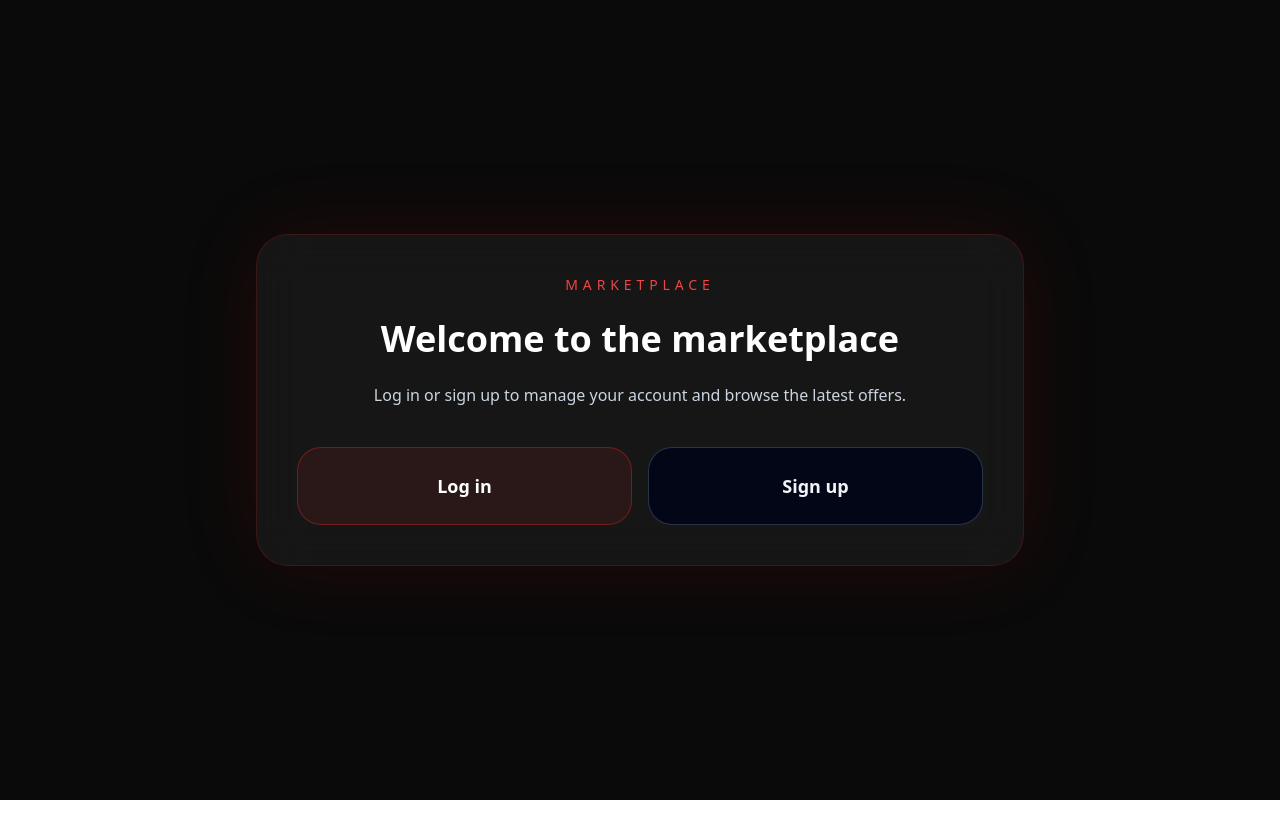
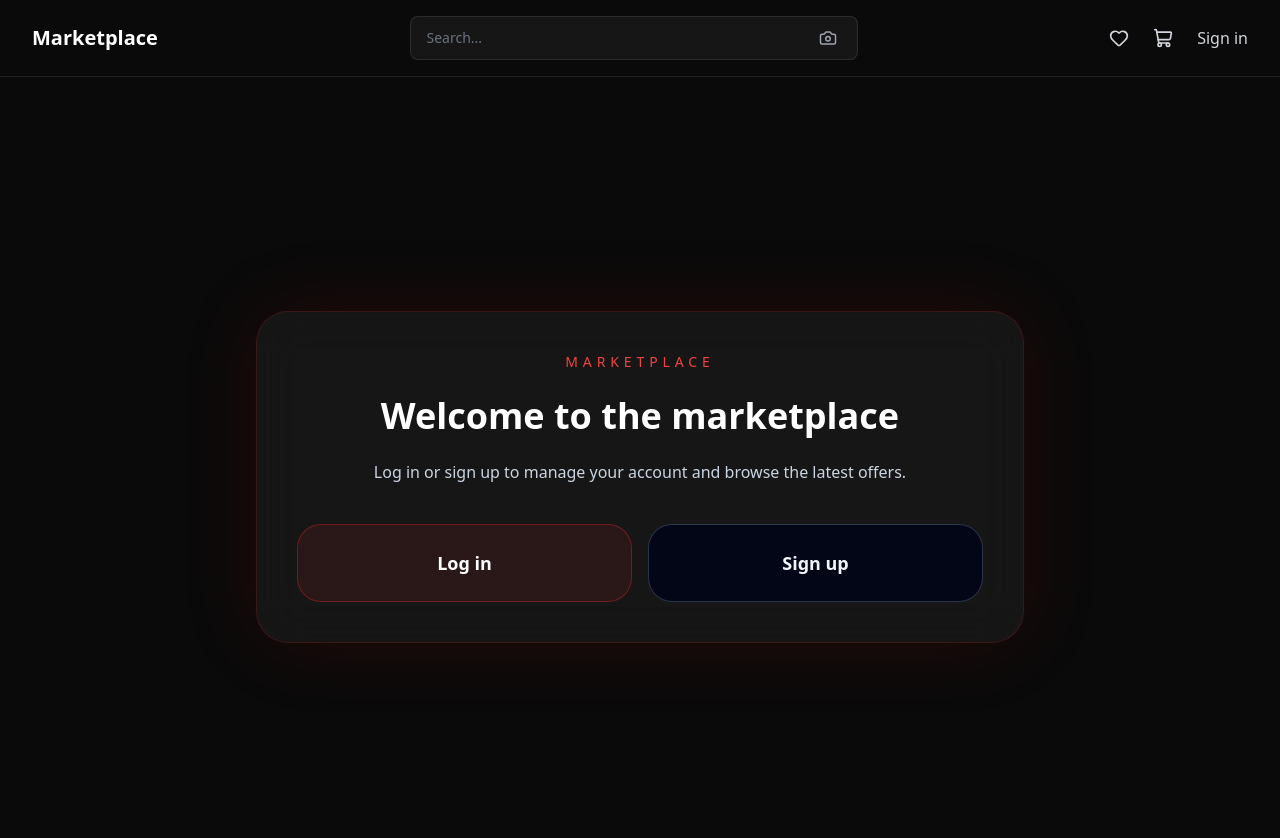
Before and after one commit to ramzi0830/marketplace, a React (Vite) app: page / in a window 1280 px wide. Shown: the top 838 px of the page. Before the commit the page ends 800 px from the top, so only its background shows below. Built offline with nearby package versions, Linux system fonts and the light colour scheme; no server answers.

Commit message:
phase 6.2 done - responsive header on every page

```diff
--- a/src/App.jsx
+++ b/src/App.jsx
@@ -2,6 +2,7 @@ import { Link, Routes, Route, useParams } from "react-router-dom";
 import Login from "./pages/Login.jsx";
 import Signup from "./pages/Signup.jsx";
 import { ProtectedRoute } from "./components/ProtectedRoute.jsx";
+import Header from "./components/Header.jsx";
 
 function ListingPage() {
   const { id } = useParams();
@@ -23,7 +24,9 @@ function ProfilePage() {
 
 function App() {
   return (
-    <Routes>
+    <>
+      <Header />
+      <Routes>
       <Route
         path="/"
         element={
@@ -106,6 +109,7 @@ function App() {
         }
       />
     </Routes>
+    </>
   );
 }
 
--- /dev/null
+++ b/src/components/Header.jsx
@@ -0,0 +1,241 @@
+import { useState, useRef, useEffect } from "react";
+import { Link, useNavigate, useLocation } from "react-router-dom";
+import { Heart, ShoppingCart, Menu, X, Camera, LogOut, ChevronDown, User } from "lucide-react";
+import { useAuth } from "../context/AuthContext";
+
+export default function Header() {
+  const [mobileMenuOpen, setMobileMenuOpen] = useState(false);
+  const [dropdownOpen, setDropdownOpen] = useState(false);
+  const [searchQuery, setSearchQuery] = useState("");
+  const dropdownRef = useRef(null);
+  const navigate = useNavigate();
+  const { user, signOut } = useAuth();
+
+  const handleSearchSubmit = (e) => {
+    e.preventDefault();
+    if (searchQuery.trim()) {
+      navigate(`/browse?q=${encodeURIComponent(searchQuery.trim())}`);
+      setSearchQuery("");
+      setMobileMenuOpen(false);
+    }
+  };
+
+  const handleSignOut = async () => {
+    await signOut();
+    navigate("/");
+    setDropdownOpen(false);
+  };
+
+  useEffect(() => {
+    const handleClickOutside = (e) => {
+      if (dropdownRef.current && !dropdownRef.current.contains(e.target)) {
+        setDropdownOpen(false);
+      }
+    };
+    document.addEventListener("mousedown", handleClickOutside);
+    return () => document.removeEventListener("mousedown", handleClickOutside);
+  }, []);
+
+  return (
+    <header className="sticky top-0 z-50 bg-[#0a0a0a] text-white border-b border-white/10">
+      <div className="px-4 md:px-8 py-4">
+        <div className="flex items-center justify-between gap-4 md:gap-8">
+          {/* Logo */}
+          <Link
+            to="/"
+            className="flex-shrink-0 text-xl font-bold hover:text-[#e10600] transition"
+          >
+            Marketplace
+          </Link>
+
+          {/* Search Bar - Hidden on Mobile */}
+          <form
+            onSubmit={handleSearchSubmit}
+            className="hidden md:flex flex-1 max-w-md items-center bg-white/5 border border-white/10 rounded-lg px-4 py-2 hover:border-white/20 transition"
+          >
+            <input
+              type="text"
+              placeholder="Search..."
+              value={searchQuery}
+              onChange={(e) => setSearchQuery(e.target.value)}
+              className="flex-1 bg-transparent text-white placeholder-gray-500 outline-none text-sm"
+            />
+            <button
+              type="button"
+              onClick={() => navigate("/search/image")}
+              className="ml-2 p-1 text-gray-400 hover:text-[#e10600] transition"
+              aria-label="Image search"
+            >
+              <Camera size={18} />
+            </button>
+          </form>
+
+          {/* Desktop Nav - Hidden on Mobile */}
+          <nav className="hidden md:flex items-center gap-6">
+            {/* Heart Icon */}
+            <Link
+              to="/liked"
+              className="text-gray-300 hover:text-[#e10600] transition"
+              aria-label="Liked items"
+            >
+              <Heart size={20} />
+            </Link>
+
+            {/* Shopping Cart Icon */}
+            <Link
+              to="/cart"
+              className="text-gray-300 hover:text-[#e10600] transition"
+              aria-label="Shopping cart"
+            >
+              <ShoppingCart size={20} />
+            </Link>
+
+            {/* User Section */}
+            {!user ? (
+              <Link
+                to="/login"
+                className="text-gray-300 hover:text-[#e10600] transition font-medium"
+              >
+                Sign in
+              </Link>
+            ) : (
+              <div className="relative" ref={dropdownRef}>
+                <button
+                  onClick={() => setDropdownOpen(!dropdownOpen)}
+                  className="flex items-center gap-2 text-gray-300 hover:text-[#e10600] transition"
+                >
+                  <User size={20} />
+                  <ChevronDown size={16} />
+                </button>
+
+                {dropdownOpen && (
+                  <div className="absolute right-0 mt-2 w-48 bg-[#1a1a1a] border border-white/10 rounded-lg shadow-xl py-2">
+                    <div className="px-4 py-2 text-sm text-gray-400 border-b border-white/10">
+                      {user.email}
+                    </div>
+                    <Link
+                      to="/sell"
+                      className="block px-4 py-2 text-sm text-white hover:bg-white/5 hover:text-[#e10600] transition"
+                      onClick={() => setDropdownOpen(false)}
+                    >
+                      Sell
+                    </Link>
+                    <Link
+                      to={`/profile/${user.id}`}
+                      className="block px-4 py-2 text-sm text-white hover:bg-white/5 hover:text-[#e10600] transition"
+                      onClick={() => setDropdownOpen(false)}
+                    >
+                      Profile
+                    </Link>
+                    <button
+                      onClick={handleSignOut}
+                      className="w-full text-left px-4 py-2 text-sm text-white hover:bg-white/5 hover:text-[#e10600] transition flex items-center gap-2"
+                    >
+                      <LogOut size={16} />
+                      Sign out
+                    </button>
+                  </div>
+                )}
+              </div>
+            )}
+          </nav>
+
+          {/* Mobile Menu Button */}
+          <button
+            onClick={() => setMobileMenuOpen(!mobileMenuOpen)}
+            className="md:hidden p-2 text-gray-300 hover:text-[#e10600] transition"
+            aria-label="Toggle menu"
+          >
+            {mobileMenuOpen ? <X size={24} /> : <Menu size={24} />}
+          </button>
+        </div>
+
+        {/* Mobile Menu */}
+        {mobileMenuOpen && (
+          <div className="md:hidden mt-4 pt-4 border-t border-white/10 space-y-4">
+            {/* Mobile Search */}
+            <form
+              onSubmit={handleSearchSubmit}
+              className="flex items-center bg-white/5 border border-white/10 rounded-lg px-4 py-2"
+            >
+              <input
+                type="text"
+                placeholder="Search..."
+                value={searchQuery}
+                onChange={(e) => setSearchQuery(e.target.value)}
+                className="flex-1 bg-transparent text-white placeholder-gray-500 outline-none text-sm"
+              />
+              <button
+                type="button"
+                onClick={() => {
+                  navigate("/search/image");
+                  setMobileMenuOpen(false);
+                }}
+                className="ml-2 p-1 text-gray-400 hover:text-[#e10600] transition"
+                aria-label="Image search"
+              >
+                <Camera size={18} />
+              </button>
+            </form>
+
+            {/* Mobile Nav Links */}
+            <Link
+              to="/liked"
+              className="flex items-center gap-2 text-gray-300 hover:text-[#e10600] transition py-2"
+              onClick={() => setMobileMenuOpen(false)}
+            >
+              <Heart size={20} />
+              <span>Liked items</span>
+            </Link>
+
+            <Link
+              to="/cart"
+              className="flex items-center gap-2 text-gray-300 hover:text-[#e10600] transition py-2"
+              onClick={() => setMobileMenuOpen(false)}
+            >
+              <ShoppingCart size={20} />
+              <span>Cart</span>
+            </Link>
+
+            {!user ? (
+              <Link
+                to="/login"
+                className="block text-gray-300 hover:text-[#e10600] transition font-medium py-2"
+                onClick={() => setMobileMenuOpen(false)}
+              >
+                Sign in
+              </Link>
+            ) : (
+              <div className="space-y-2 pt-2 border-t border-white/10">
+                <div className="text-sm text-gray-400 px-0 py-2">
+                  {user.email}
+                </div>
+                <Link
+                  to="/sell"
+                  className="block text-gray-300 hover:text-[#e10600] transition py-2"
+                  onClick={() => setMobileMenuOpen(false)}
+                >
+                  Sell
+                </Link>
+                <Link
+                  to={`/profile/${user.id}`}
+                  className="block text-gray-300 hover:text-[#e10600] transition py-2"
+                  onClick={() => setMobileMenuOpen(false)}
+                >
+                  Profile
+                </Link>
+                <button
+                  onClick={handleSignOut}
+                  className="w-full text-left text-gray-300 hover:text-[#e10600] transition py-2 flex items-center gap-2"
+                >
+                  <LogOut size={16} />
+                  Sign out
+                </button>
+              </div>
+            )}
+          </div>
+        )}
+      </div>
+    </header>
+  );
+}
```
